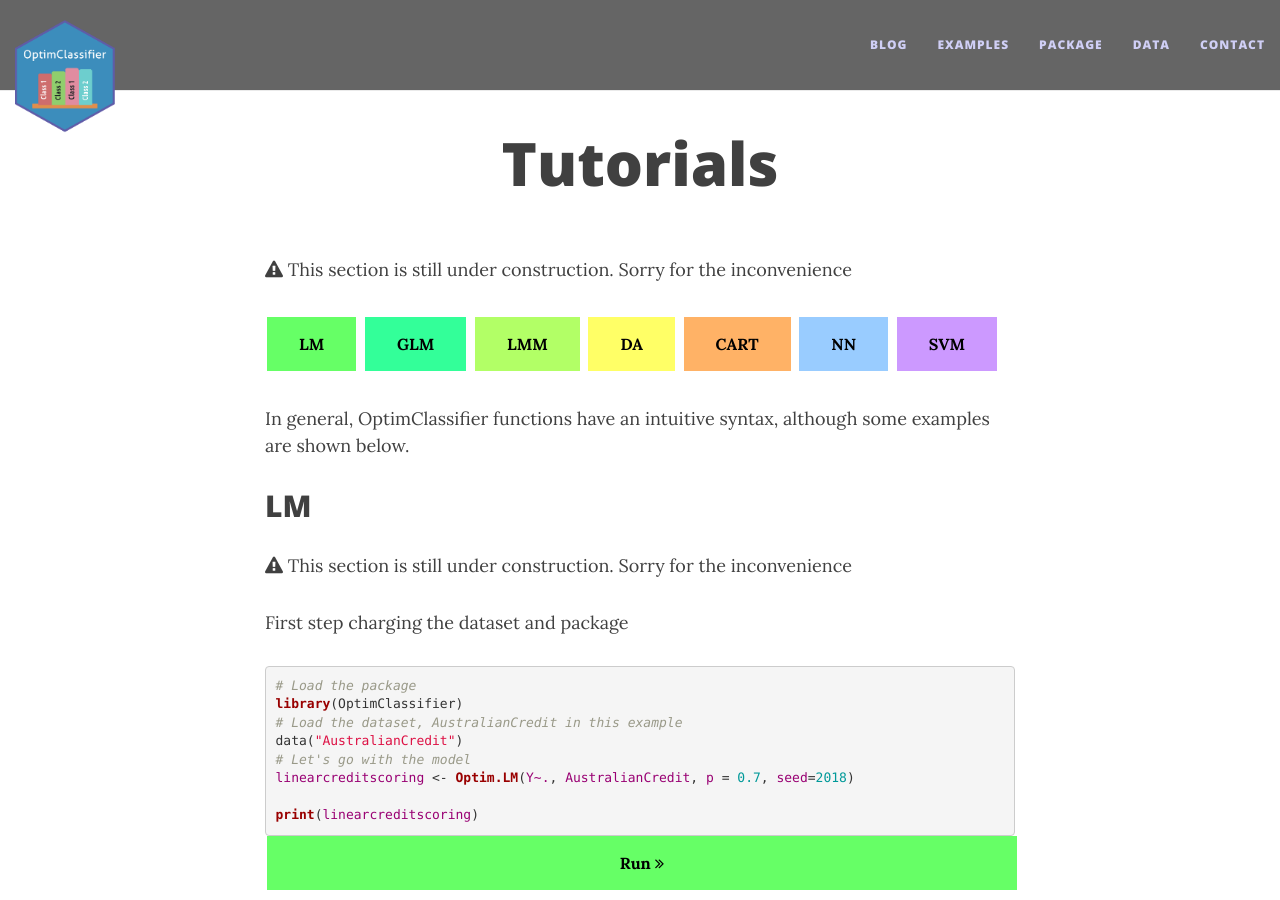
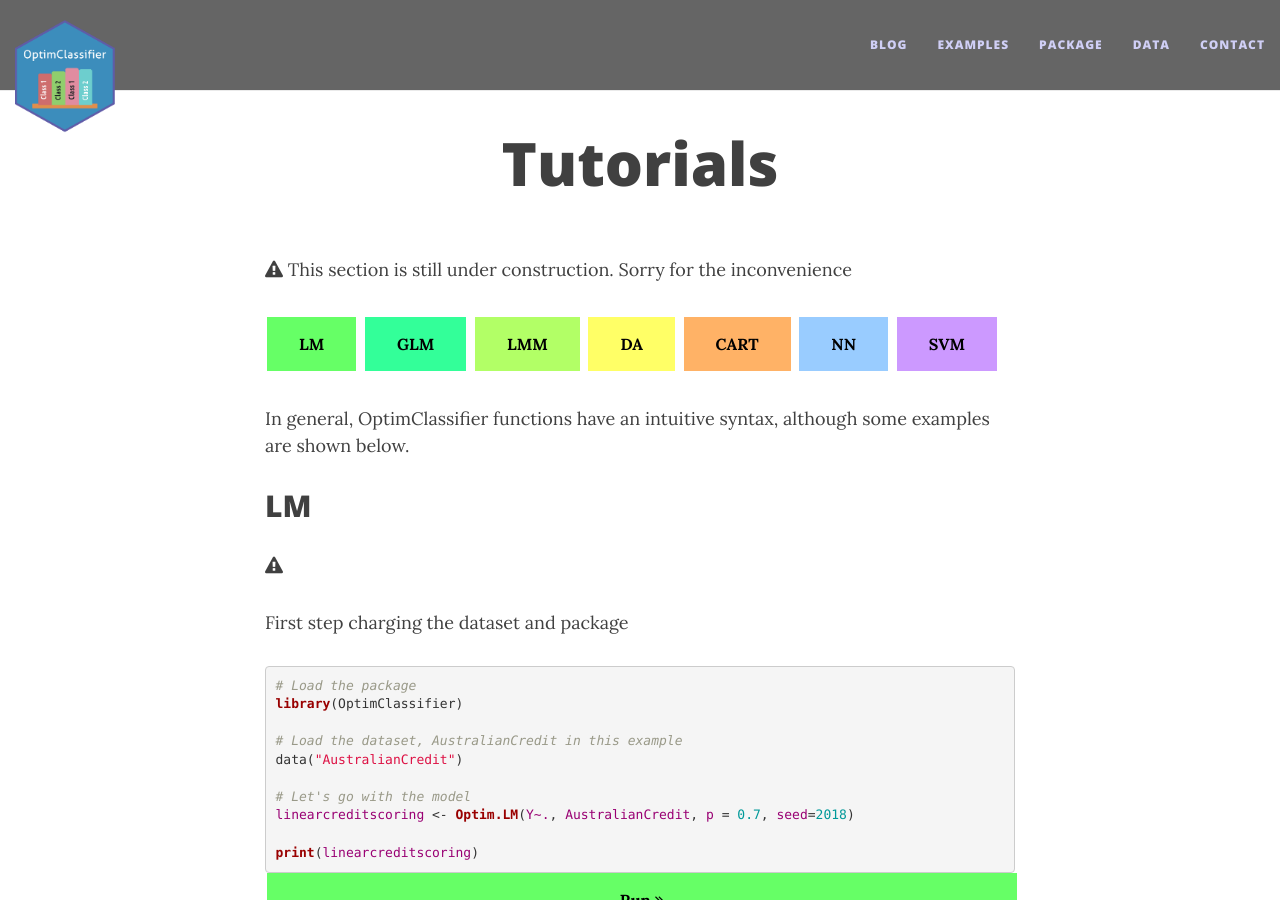
Before and after one commit to economistgame/OptimClassifier, a Jekyll site: the page built from examples/index.md, in a window 1280 px wide and 900 px high. Built offline with Jekyll 4.4.1, drawn with Linux system fonts in a browser that asks for light colours; nearby versions of some CDN libraries.

Commit message:
Update index.md

```diff
--- a/examples/index.md
+++ b/examples/index.md
@@ -20,8 +20,6 @@
 
 ## LM
 <i class="fa fa-exclamation-triangle"></i>
-This section is still under construction. Sorry for the inconvenience
-
 <style>
 .hljs-literal {
 color: #990073;
@@ -51,8 +49,10 @@
 First step charging the dataset and package
 <pre class="r codeFragment"><code><span class="hljs-comment"># Load the package </span>
 <span class="hljs-keyword">library</span>(OptimClassifier)
+
 <span class="hljs-comment"># Load the dataset, <i>AustralianCredit</i> in this example </span>
 data(<span class="hljs-string">"AustralianCredit"</span>)
+
 <span class="hljs-comment"># Let's go with the model </span>
 <span class="hljs-literal">linearcreditscoring</span> &lt;- <span class="hljs-keyword">Optim.LM</span>(<span class="hljs-literal">Y~.</span>, <span class="hljs-literal">AustralianCredit</span>, <span class="hljs-literal">p</span> = <span class="hljs-number">0.7</span>, <span class="hljs-literal">seed</span>=<span class="hljs-number">2018</span>)
 
@@ -60,8 +60,9 @@
 </code></pre>
 <p class="buttonFragment"><button id="LM-1" style="width:100%;margin-top: 0px;" class="method-button" onClick="LMResults()">Run <i class="fa fa-angle-double-right"></i>
 </button></p>
+
 <div id="LMResults" class="hidden">
-<pre><code><span class="hljs-comment"># Appears a warning because I don't choose threshold criteria </span>
+<pre><code><span class="hljs-comment"># Appears a warning because we don't choose threshold criteria </span>
 <font color="red"><b>Warning: Thresholds' criteria not selected. The success rate is defined as the default.</b></font>
  <b>3</b> successful models have been tested
   <br>
@@ -69,9 +70,8 @@
   1      LM 0.3425880       1.6       0.8413     0.0192 0.1394231
   2 SQRT.LM 0.4480197       1.2       0.8317     0.0144 0.1538462
   3  LOG.LM 1.1473270       1.0       0.5961     0.4038 0.0000000
+  </code></pre>
 
-
-  </code></pre>
   We can see the results in the table for 3 transformation of response variable
   <table>
  <thead>
@@ -89,9 +89,9 @@
   <tr>
    <td style="text-align:left;"> 1 </td>
    <td style="text-align:left;"> LM </td>
-   <td style="text-align:right;"> 0.3426 </td>
+   <td style="text-align:right;"> <b>0.3426</b> </td>
    <td style="text-align:right;"> 1.6 </td>
-   <td style="text-align:right;"> 0.8413 </td>
+   <td style="text-align:right;"> <b>0.8413</b> </td>
    <td style="text-align:right;"> 0.0192 </td>
    <td style="text-align:right;"> 0.1394 </td>
   </tr>
@@ -101,7 +101,7 @@
    <td style="text-align:right;"> 0.4480 </td>
    <td style="text-align:right;"> 1.2 </td>
    <td style="text-align:right;"> 0.8317 </td>
-   <td style="text-align:right;"> 0.0144 </td>
+   <td style="text-align:right;"> <b>0.0144</b> </td>
    <td style="text-align:right;"> 0.1538 </td>
   </tr>
   <tr>
@@ -111,10 +111,13 @@
    <td style="text-align:right;"> 1.0 </td>
    <td style="text-align:right;"> 0.5961 </td>
    <td style="text-align:right;"> 0.4038 </td>
-   <td style="text-align:right;"> 0.0000 </td>
+   <td style="text-align:right;"> <b>0.0000</b> </td>
   </tr>
 </tbody>
 </table>
+
+You can see in the table a different best parameters in bold font.
+
 
 Let's see the best model
 <pre class="r codeFragment" ><code><span class="hljs-keyword">summary</span>(<span class="hljs-literal">linearcreditscoring</span>)</code></pre>
```
